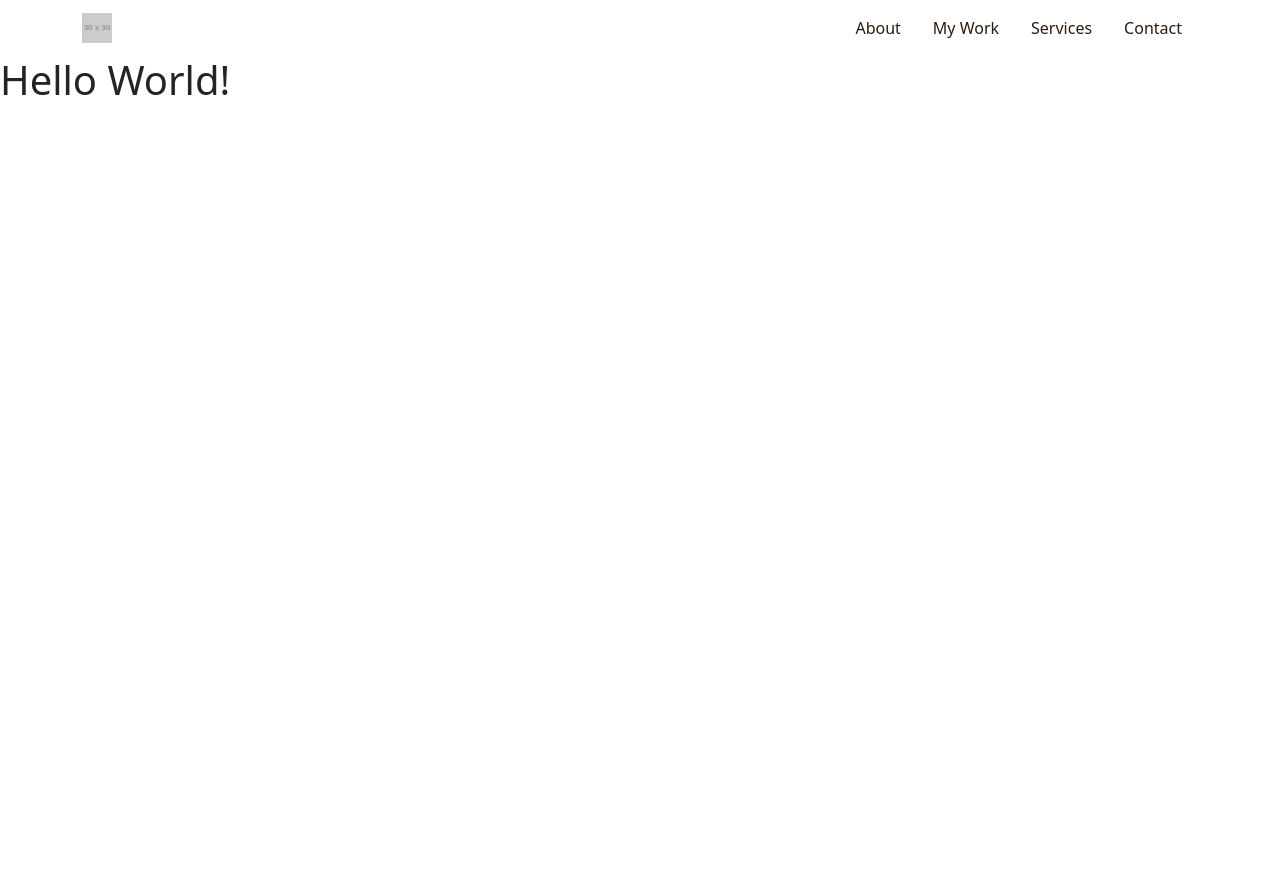
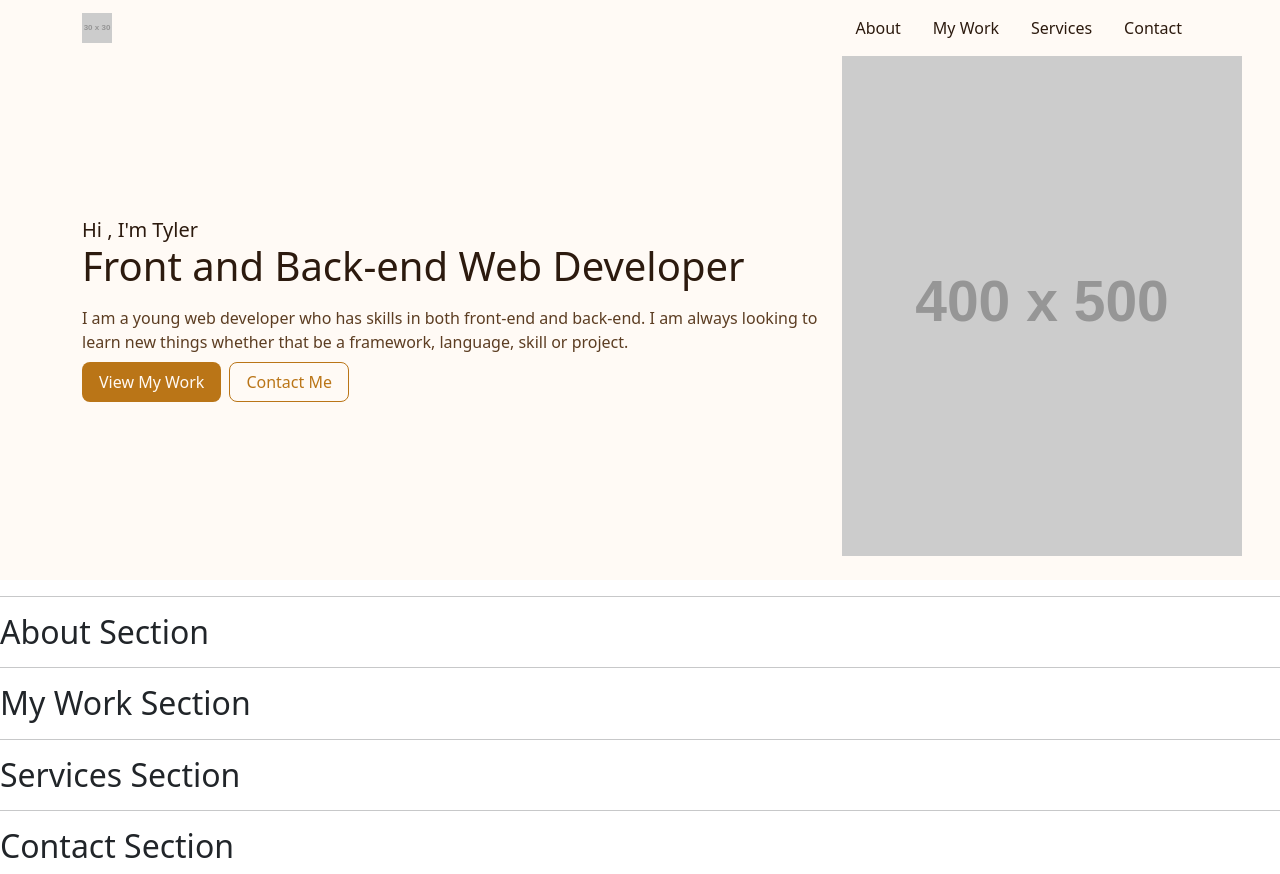
Before and after one commit to Tyler-de-Wit/portfolio-site-react, a React (Vite) app: page / in a window 1280 px wide. Before the commit the page ends 800 px from the top, so only its background shows below. Built offline with nearby package versions, Linux system fonts and the light colour scheme.

Commit message:
feat: Add header section with a title, CTA's and a face card

```diff
--- a/src/App.css
+++ b/src/App.css
@@ -9,3 +9,45 @@
   color: var(--background);
   background-color: var(--links);
 }
+
+/* Header Styling */
+header h1,
+header h2 {
+  color: var(--headings);
+}
+header p {
+  color: var(--body-text);
+}
+
+header {
+  background-color: var(--background);
+}
+
+/* Button Links */
+.button-link {
+  color: var(--background);
+  background-color: var(--links);
+  border: 1px solid transparent;
+  text-decoration: none;
+  padding: 0.5rem 1rem;
+  border-radius: 8px;
+}
+.button-link:hover {
+  color: var(--links);
+  background-color: var(--background);
+  border: 1px solid var(--links);
+}
+
+.button-link-2 {
+  color: var(--links);
+  background-color: var(--background);
+  border: 1px solid var(--links);
+  text-decoration: none;
+  padding: 0.5rem 1rem;
+  border-radius: 8px;
+}
+.button-link-2:hover {
+  color: var(--background);
+  background-color: var(--links);
+  border: 1px solid transparent;
+}
--- a/src/App.tsx
+++ b/src/App.tsx
@@ -1,14 +1,31 @@
 import "./App.css";
 import Navigation from "./components/Navigation";
+import HeaderSection from "./components/HeaderSection";
 
 function App() {
   return (
     <>
       <header>
         <Navigation />
+        <HeaderSection />
       </header>
       <main>
-        <h1>Hello World!</h1>
+        <hr />
+        <section id="about">
+          <h2>About Section</h2>
+        </section>
+        <hr />
+        <section id="my-work">
+          <h2>My Work Section</h2>
+        </section>
+        <hr />
+        <section id="services">
+          <h2>Services Section</h2>
+        </section>
+        <hr />
+        <section id="contact">
+          <h2>Contact Section</h2>
+        </section>
       </main>
       <footer></footer>
     </>
--- /dev/null
+++ b/src/components/HeaderSection.tsx
@@ -0,0 +1,37 @@
+import React from "react";
+
+const HeaderSection = () => {
+  return (
+    <>
+      <div className="container">
+        <div className="row align-items-center">
+          <div className="col-12 col-lg-8 mb-4">
+            <h1 className="fs-5 m-0">Hi , I'm Tyler</h1>
+            <h2 className="fs-1 mb-3">Front and Back-end Web Developer</h2>
+            <p>
+              I am a young web developer who has skills in both front-end and
+              back-end. I am always looking to learn new things whether that be
+              a framework, language, skill or project.
+            </p>
+            <a href="#my-work" className="button-link me-2">
+              View My Work
+            </a>
+            <a href="#contact" className="button-link-2">
+              Contact Me
+            </a>
+          </div>
+          <div className="col-12 col-lg-4 mb-4">
+            <img
+              src="https://placehold.co/400x500"
+              width="400"
+              height="500"
+              alt="Face card"
+            />
+          </div>
+        </div>
+      </div>
+    </>
+  );
+};
+
+export default HeaderSection;
```
